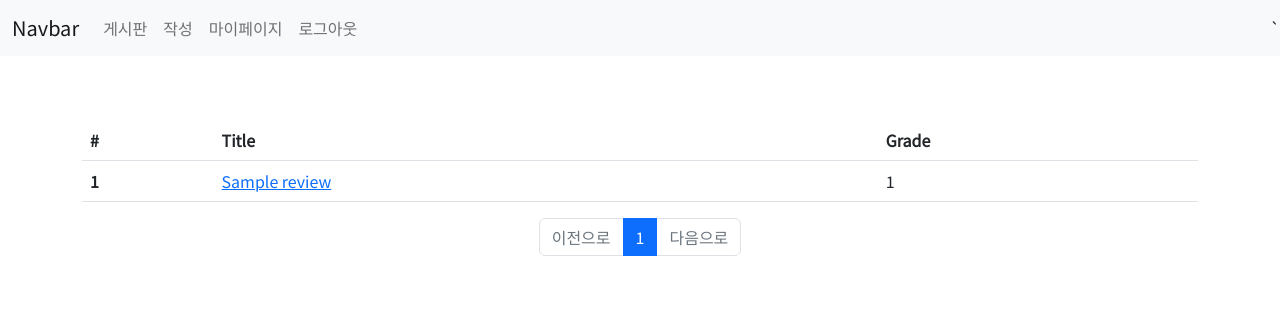
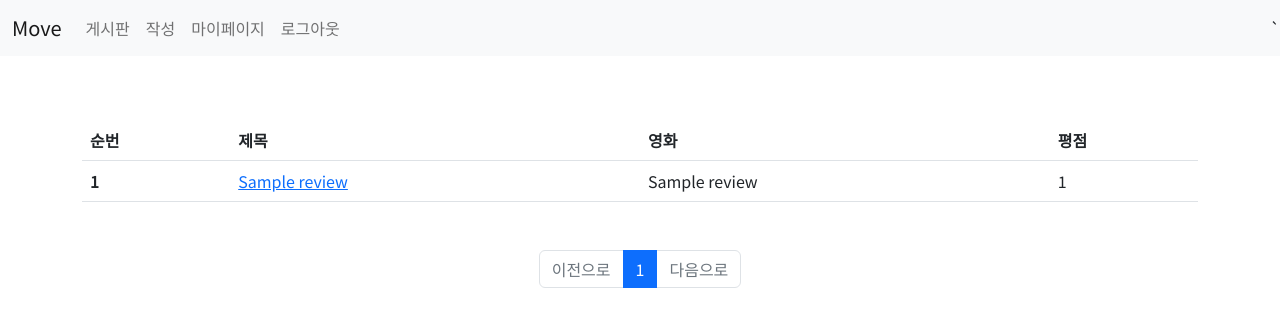
Before and after one commit to qlghwp123/Pair-05, a Django app: page /reviews/ in a window 1280 px wide. Shown: the top 327 px of the page. Run offline with Django 3.2, Linux system fonts and the light colour scheme; a user stored in the database is signed in; tables that the repository leaves empty hold one stand-in row (values such as "Sample post"); some libraries are stand-ins or nearby versions.

Commit message:
reviews/html/css

```diff
--- a/reviews/templates/reviews/index.html
+++ b/reviews/templates/reviews/index.html
@@ -7,9 +7,10 @@
   <table class="table">
     <thead>
       <tr>
-        <th scope="col">#</th>
-        <th scope="col">Title</th>
-        <th scope="col">Grade</th>
+        <th scope="col">순번</th>
+        <th scope="col">제목</th>
+        <th scope="col">영화</th>
+        <th scope="col">평점</th>
       </tr>
     </thead>
     <tbody>
@@ -19,13 +20,14 @@
           <td>
             <a href="{% url 'reviews:detail' review.id %}">{{ review.title }}</a>
           </td>
+          <td>{{ review.movie_name }}</td>
           <td>{{ review.grade }}</td>
         </tr>
       {% endfor %}
     </tbody>
   </table>
 
-  <nav class="d-flex justify-content-center" aria-label="pagination">
+  <nav class="mt-5 d-flex justify-content-center" aria-label="pagination">
     <ul class="pagination">
       {% if posts.has_previous %}
         <li class="page-item">
--- a/templates/base.html
+++ b/templates/base.html
@@ -7,8 +7,7 @@
     <meta name="viewport" content="width=device-width, initial-scale=1.0">
     <title>Document</title>
     <!-- CSS only -->
-  <link href="https://cdn.jsdelivr.net/npm/bootstrap@5.2.2/dist/css/bootstrap.min.css" rel="stylesheet"
-    integrity="sha384-Zenh87qX5JnK2Jl0vWa8Ck2rdkQ2Bzep5IDxbcnCeuOxjzrPF/et3URy9Bv1WTRi" crossorigin="anonymous">
+    <link href="https://cdn.jsdelivr.net/npm/bootstrap@5.2.2/dist/css/bootstrap.min.css" rel="stylesheet" integrity="sha384-Zenh87qX5JnK2Jl0vWa8Ck2rdkQ2Bzep5IDxbcnCeuOxjzrPF/et3URy9Bv1WTRi" crossorigin="anonymous">
     <link rel="stylesheet" href="https://cdn.jsdelivr.net/npm/bootstrap-icons@1.9.1/font/bootstrap-icons.css">
     <link href="https://fonts.googleapis.com/css2?family=Noto+Sans+KR&display=swap" rel="stylesheet">
     <style>
@@ -21,9 +20,8 @@
   <body>
     <nav class="navbar navbar-expand-lg bg-light">
       <div class="container-fluid">
-      <a class="navbar-brand" href="#">Navbar</a>
-      <button class="navbar-toggler" type="button" data-bs-toggle="collapse" data-bs-target="#navbarNav"
-        aria-controls="navbarNav" aria-expanded="false" aria-label="Toggle navigation">
+        <a class="navbar-brand" href="{% url 'reviews:index'%}">Move</a>
+        <button class="navbar-toggler" type="button" data-bs-toggle="collapse" data-bs-target="#navbarNav" aria-controls="navbarNav" aria-expanded="false" aria-label="Toggle navigation">
           <span class="navbar-toggler-icon"></span>
         </button>
         <div class="collapse navbar-collapse" id="navbarNav">
@@ -60,9 +58,7 @@
   </div>
 
   <!-- JavaScript Bundle with Popper -->
-  <script src="https://cdn.jsdelivr.net/npm/bootstrap@5.2.2/dist/js/bootstrap.bundle.min.js"
-    integrity="sha384-OERcA2EqjJCMA+/3y+gxIOqMEjwtxJY7qPCqsdltbNJuaOe923+mo//f6V8Qbsw3"
-    crossorigin="anonymous"></script>
+  <script src="https://cdn.jsdelivr.net/npm/bootstrap@5.2.2/dist/js/bootstrap.bundle.min.js" integrity="sha384-OERcA2EqjJCMA+/3y+gxIOqMEjwtxJY7qPCqsdltbNJuaOe923+mo//f6V8Qbsw3" crossorigin="anonymous"></script>
 </body>
 
 </html>
```
Lines whose indentation alone changed are shown as unchanged.
